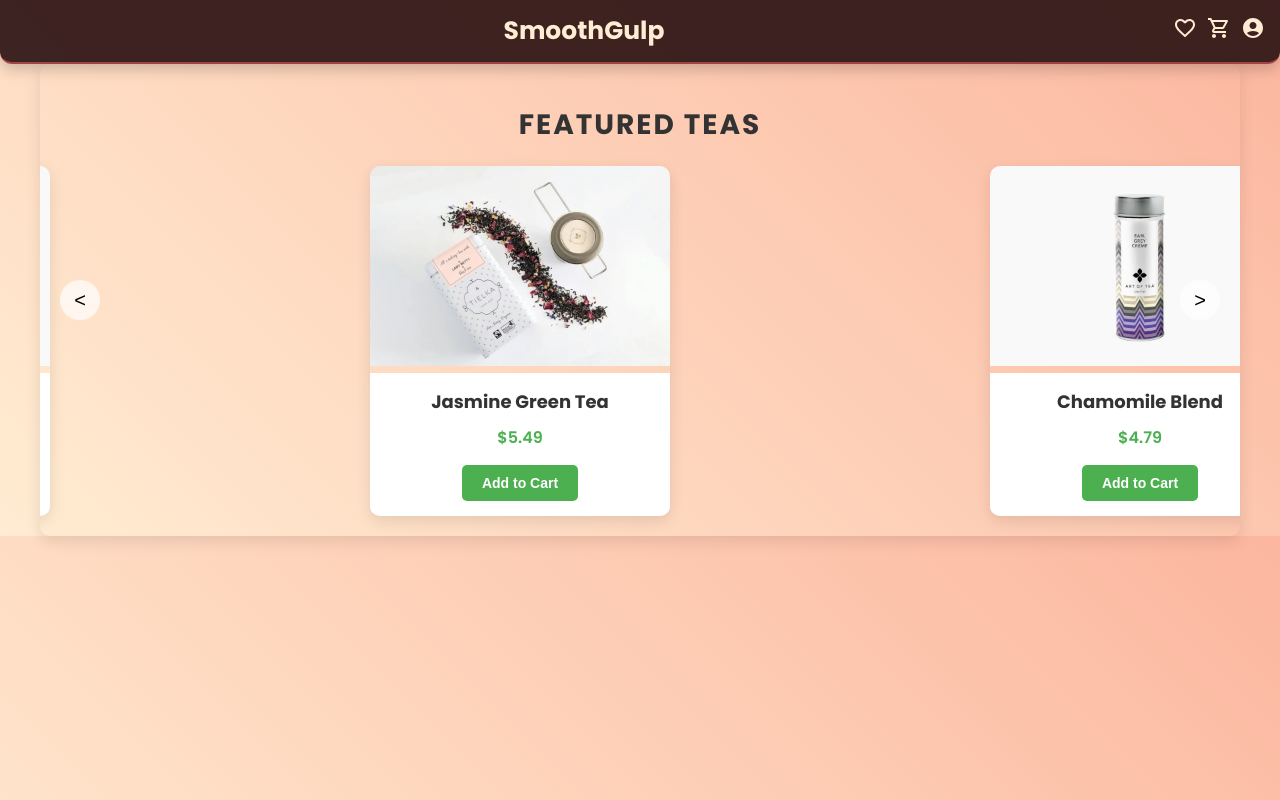
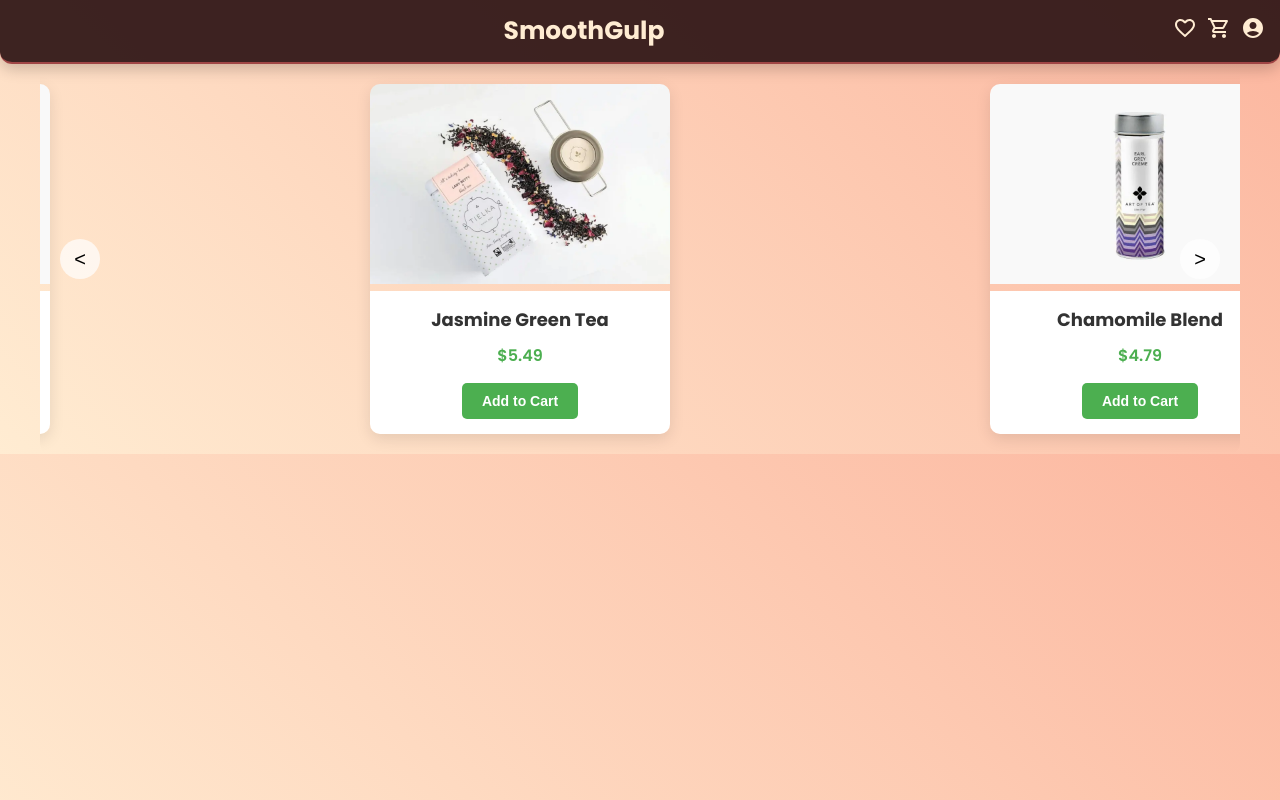
Before and after one commit to tarunmanoharann/Beverage_IRC, a React (Create React App) app: page /tea in a window 1280 px wide. Built offline with nearby package versions, Linux system fonts and the light colour scheme.

Commit message:
updating the carousel

```diff
--- a/src/Pages/Tea.jsx
+++ b/src/Pages/Tea.jsx
@@ -36,7 +36,6 @@ export default function TeaCarousel() {
 
   return (
     <div className="carousel-container">
-      <h2 className="carousel-title">Featured Teas</h2>
       <div className="carousel">
         {items.map((item, index) => (
           <div
--- a/src/assets/css/carousel.css
+++ b/src/assets/css/carousel.css
@@ -6,18 +6,9 @@
   overflow: hidden;
   padding: 20px 0;
   border-radius: 10px;
-  box-shadow: 0 5px 15px rgba(0, 0, 0, 0.1);
+  /* box-shadow: 0 5px 15px rgba(0, 0, 0, 0.1); */
 }
 
-.carousel-title {
-  text-align: center;
-  color: #333;
-  padding: 20px 0;
-  font-size: 28px;
-  font-weight: 700;
-  text-transform: uppercase;
-  letter-spacing: 2px;
-}
 
 .carousel {
   display: flex;
```
